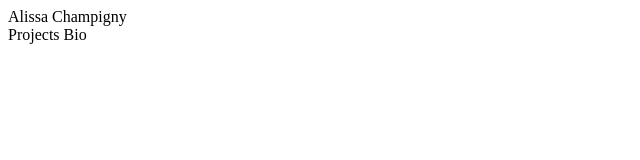
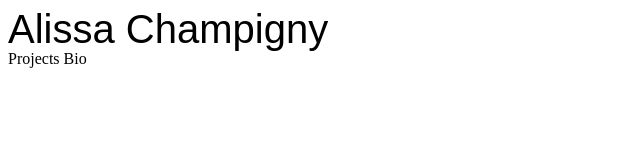
Before and after one commit to achampigny4/achampigny4.github.io, a plain HTML site: page index.html in a window 1280 px wide. Shown: the whole page, without its empty margins (0-640 px from the left). Drawn offline with Linux system fonts and the light colour scheme.

Commit message:
header font

```diff
--- a/style.css
+++ b/style.css
@@ -1 +1,5 @@
-This will be my style page
+header {
+    font-family: Arial, Helvetica, sans-serif;
+    font-size: 40px;
+    line-height: 42px;
+}
```
